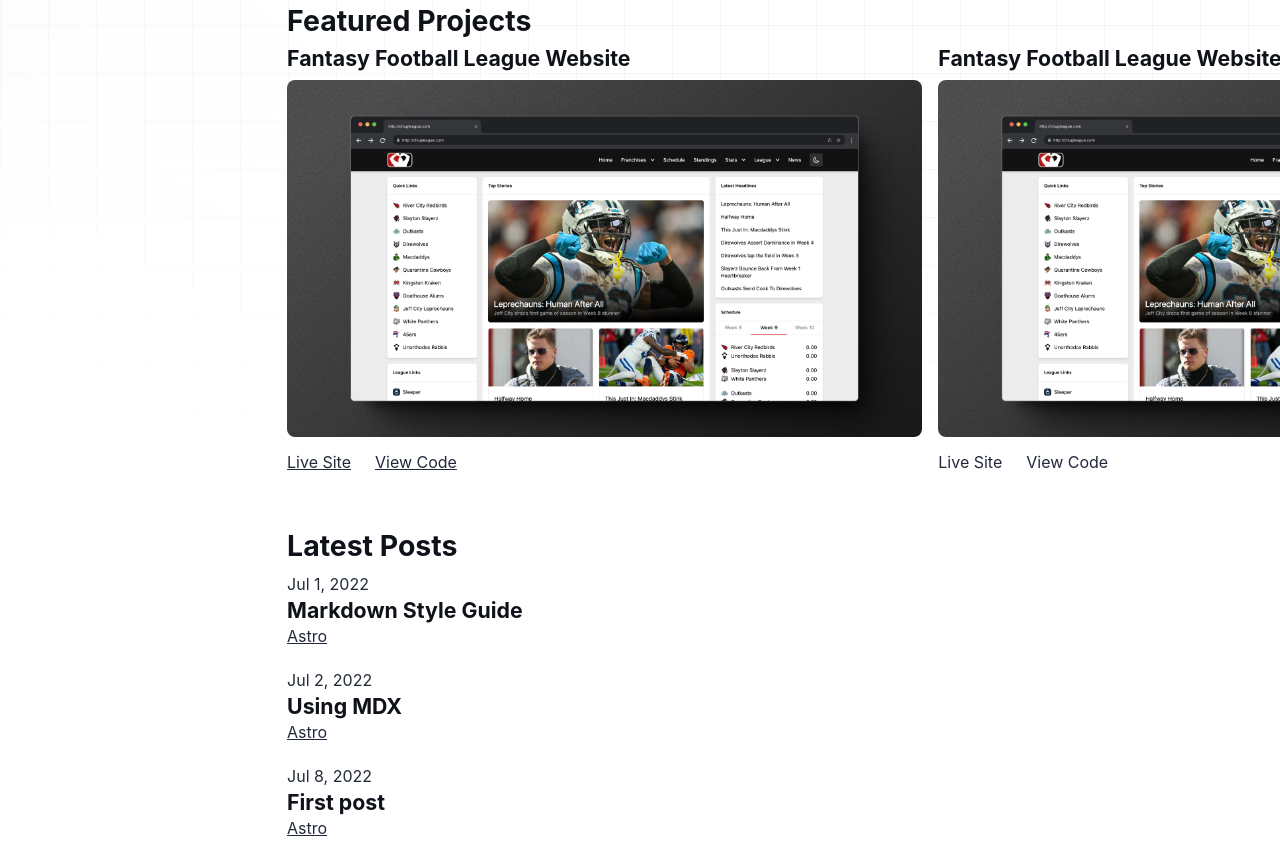
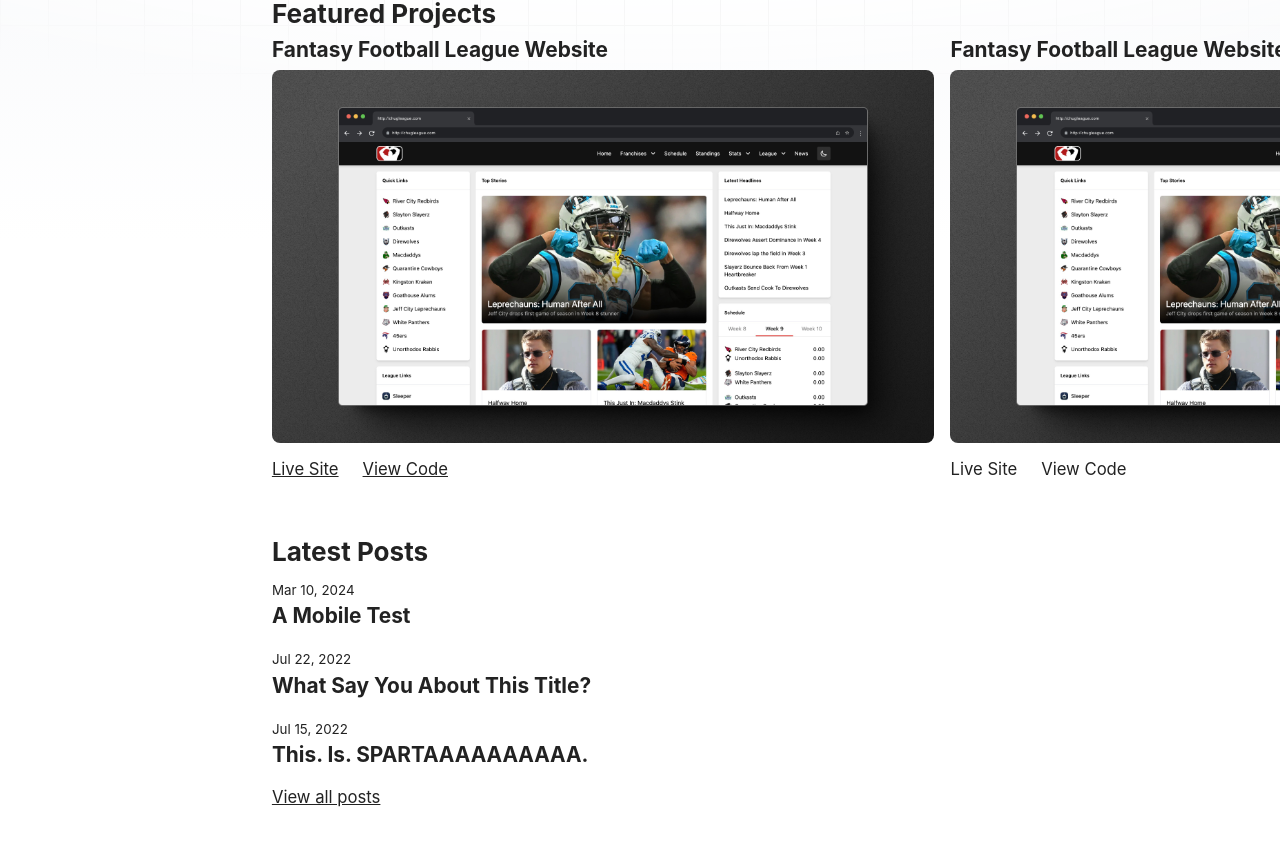
Before and after one commit to ethrmor/ethrmor-os, an Astro site: page / in a window 1280 px wide. Shown: the part 359-1215 px from the top of the page. Built offline with nearby package versions, Linux system fonts and the light colour scheme; Astro itself is replaced by a stand-in of ours; a web font is replaced by a local one.

Commit message:
update to some blog posts

```diff
--- a/src/components/FormattedDate.astro
+++ b/src/components/FormattedDate.astro
@@ -6,7 +6,7 @@ interface Props {
 const { date } = Astro.props;
 ---
 
-<time datetime={date.toISOString()}>
+<time datetime={date.toISOString()} class="date">
 	{
 		date.toLocaleDateString('en-us', {
 			year: 'numeric',
@@ -15,3 +15,9 @@ const { date } = Astro.props;
 		})
 	}
 </time>
+
+<style>
+	.date {
+		font-size: var(--fs-sm);
+	}
+</style>
--- a/src/content/blog/mobile-test.mdx
+++ b/src/content/blog/mobile-test.mdx
@@ -1,5 +1,5 @@
 ---
-title: 'Mobile Test'
+title: 'A Mobile Test'
 description: 'Lorem ipsum dolor sit amet'
 pubDate: 'Mar 10 2024'
 heroImage: '/chug-league.jpg'
--- a/src/content/blog/second-post.md
+++ b/src/content/blog/second-post.md
@@ -1,5 +1,5 @@
 ---
-title: 'Second post'
+title: 'This. Is. SPARTAAAAAAAAAA.'
 description: 'Lorem ipsum dolor sit amet'
 pubDate: 'Jul 15 2022'
 heroImage: '/blog-placeholder-4.jpg'
--- a/src/content/blog/third-post.md
+++ b/src/content/blog/third-post.md
@@ -1,5 +1,5 @@
 ---
-title: 'Third post'
+title: 'What Say You About This Title?'
 description: 'Lorem ipsum dolor sit amet'
 pubDate: 'Jul 22 2022'
 heroImage: '/blog-placeholder-2.jpg'
--- a/src/layouts/BlogPost.astro
+++ b/src/layouts/BlogPost.astro
@@ -26,7 +26,6 @@ const { title, description, pubDate, updatedDate, heroImage } = Astro.props;
 					}
 				</div>
 				<h1>{title}</h1>
-				<hr />
 			</div>
 			<slot />
 		</div>
--- a/src/pages/index.astro
+++ b/src/pages/index.astro
@@ -6,7 +6,7 @@ import BaseLayout from '@layouts/BaseLayout.astro';
 import Tag from '@components/Tag.astro';
 
 import chug_league from '@images/chug-league.jpg'
-const posts = (await getCollection('blog')).sort((a, b) => a.data.pubDate.valueOf() - b.data.pubDate.valueOf());
+const posts = (await getCollection('blog')).sort((a, b) => b.data.pubDate.valueOf() - a.data.pubDate.valueOf()).slice(0,3);
 ---
 
 <BaseLayout title="Home" description="Welcome to the Ethrdome.">
@@ -75,12 +75,13 @@ const posts = (await getCollection('blog')).sort((a, b) => a.data.pubDate.valueO
           <a href={`/blog/${post.slug}/`}>
             <FormattedDate date={post.data.pubDate} />
             <h3>{post.data.title}</h3>
-            <Tag />
           </a>
         </li>
       ))
     }
   </ul>
+
+  <a href="/blog">View all posts</a>
 
   <style>
     h1 {
@@ -94,7 +95,6 @@ const posts = (await getCollection('blog')).sort((a, b) => a.data.pubDate.valueO
       margin-block-start: .5rem;
       font-size: var(--fs-md);
     }
-
     .feature {
       margin: 0;
       border: 2px solid var(--accent);
@@ -159,5 +159,9 @@ const posts = (await getCollection('blog')).sort((a, b) => a.data.pubDate.valueO
     .posts a {
       text-decoration: none;
     }
+    .posts a:hover h3 {
+      color: var(--accent);
+      text-decoration: underline;
+    }
   </style>
 </BaseLayout>
--- a/src/styles/global.css
+++ b/src/styles/global.css
@@ -1,19 +1,20 @@
 :root {
-  --accent: oklch(37% 0.15 308);
-  --accent-dark: oklch(30% 0.15 308);
-  --black: 15, 18, 25;
+  --accent: oklch(46% 0.10 162);
+  --accent-dark: oklch(38% 0.10 162);
+  --black: oklch(25% 0 0);
   --gray: 96, 115, 159;
   --gray-light: 229, 233, 240;
-  --gray-dark: 34, 41, 57;
+  --gray-dark: rgb(34, 41, 57);
   --gray-gradient: rgba(var(--gray-light), 50%), #fff;
   --box-shadow: 0 2px 6px rgba(var(--gray), 25%), 0 8px 24px rgba(var(--gray), 33%), 0 16px 32px rgba(var(--gray), 33%);
 
-  --fs-sm: clamp(0.7rem, 0.091vw + 0.677rem, 0.75rem);
-  --fs-base: clamp(0.875rem, 0.227vw + 0.818rem, 1rem);
-  --fs-md: clamp(1.094rem, 0.435vw + 0.985rem, 1.333rem);
-  --fs-lg: clamp(1.367rem, 0.745vw + 1.181rem, 1.777rem);
-  --fs-xl: clamp(1.709rem, 1.199vw + 1.409rem, 2.369rem);
-  --fs-xxl: clamp(2.136rem, 1.857vw + 1.672rem, 3.157rem);
+  --fs-sm: clamp(0.75rem, 0.154vw + 0.712rem, 0.85rem);
+  --fs-base: clamp(0.938rem, 0.192vw + 0.889rem, 1.063rem);
+  --fs-md: clamp(1.172rem, 0.24vw + 1.112rem, 1.328rem);
+  --fs-lg: clamp(1.465rem, 0.3vw + 1.39rem, 1.66rem);
+  --fs-xl: clamp(1.831rem, 0.376vw + 1.737rem, 2.075rem);
+  --fs-xxl: clamp(2.289rem, 0.47vw + 2.171rem, 2.594rem);
+  --fs-xxxl: clamp(2.861rem, 0.587vw + 2.714rem, 3.242rem);
 
   --grid-gap: clamp(1rem, 6vw, 3rem);
   --grid-full: minmax(var(--grid-gap), 1fr);
@@ -35,14 +36,16 @@ body {
     sans-serif;
   text-align: left;
   word-wrap: break-word;
-  color: rgb(var(--gray-dark));
+  color: var(--black);
   font-size: var(--fs-base);
   line-height: 1.7;
   overflow-wrap: break-word;
 }
+
 main {
   padding-block: 3rem;
 }
+
 h1,
 h2,
 h3,
@@ -50,74 +53,93 @@ h4,
 h5,
 h6 {
   margin: 0 0 0.5rem 0;
-  color: rgb(var(--black));
+  color: var(--black);
   line-height: 1.2;
 }
+
 h1 {
   font-size: var(--fs-xxl);
 }
+
 h2 {
   font-size: var(--fs-xl);
 }
+
 h3 {
   font-size: var(--fs-lg);
 }
+
 h4 {
   font-size: var(--fs-md);
 }
+
 strong,
 b {
   font-weight: 700;
 }
+
 a {
   color: inherit;
 }
+
 a:hover {
   color: var(--accent);
 }
+
 p {
   margin: 0 0 1em 0;
 }
+
 .prose p {
   margin-bottom: 2em;
 }
+
 textarea {
   width: 100%;
   font-size: 16px;
 }
+
 input {
   font-size: 16px;
 }
+
 table {
   width: 100%;
 }
+
 img {
   border-radius: 8px;
   max-width: 100%;
   height: auto;
 }
+
 code {
   border-radius: 2px;
   background-color: rgb(var(--gray-light));
   padding: 2px 5px;
 }
+
 pre {
   border-radius: 8px;
   padding: 1.5em;
 }
-pre > code {
+
+pre>code {
   all: unset;
 }
+
 blockquote {
   margin: 0px;
   border-left: 4px solid var(--accent);
   padding: 0 0 0 20px;
   font-size: 1.333em;
 }
+
 hr {
   border: none;
   border-top: 1px solid rgb(var(--gray-light));
 }
+
 .layout-grid {
   display: grid;
   grid-template-columns:
@@ -131,27 +153,33 @@ hr {
     var(--grid-bleed) [bleed-end]
     var(--grid-full) [full-end];
 }
-:is(.layout-grid, .full) > * {
+
+:is(.layout-grid, .full)>* {
   grid-column: content;
 }
+
 .popout {
   grid-column: popout;
 }
+
 .feature {
   grid-column: feature;
 }
+
 .bleed {
   grid-column: bleed;
 }
+
 .full {
   display: grid;
   grid-template-columns: subgrid;
   grid-column: full;
 }
+
 .bg-decoration {
   position: absolute;
   z-index: -1;
-  mask-image: radial-gradient(ellipse 90% 90% at 80% 0%, #000 70%, transparent 140%);
+  mask-image: radial-gradient(ellipse 100% 60% at 50% 0%, #000 70%, transparent 100%);
   inset: 0;
   background-image: linear-gradient(to right, #f5f5f5 1px, transparent 1px),
     linear-gradient(to bottom, #f5f5f5 1px, transparent 1px);
@@ -160,6 +188,7 @@ hr {
   width: 100vw;
   height: 100vh;
 }
+
 .sr-only {
   position: absolute !important;
   margin: 0;
```
